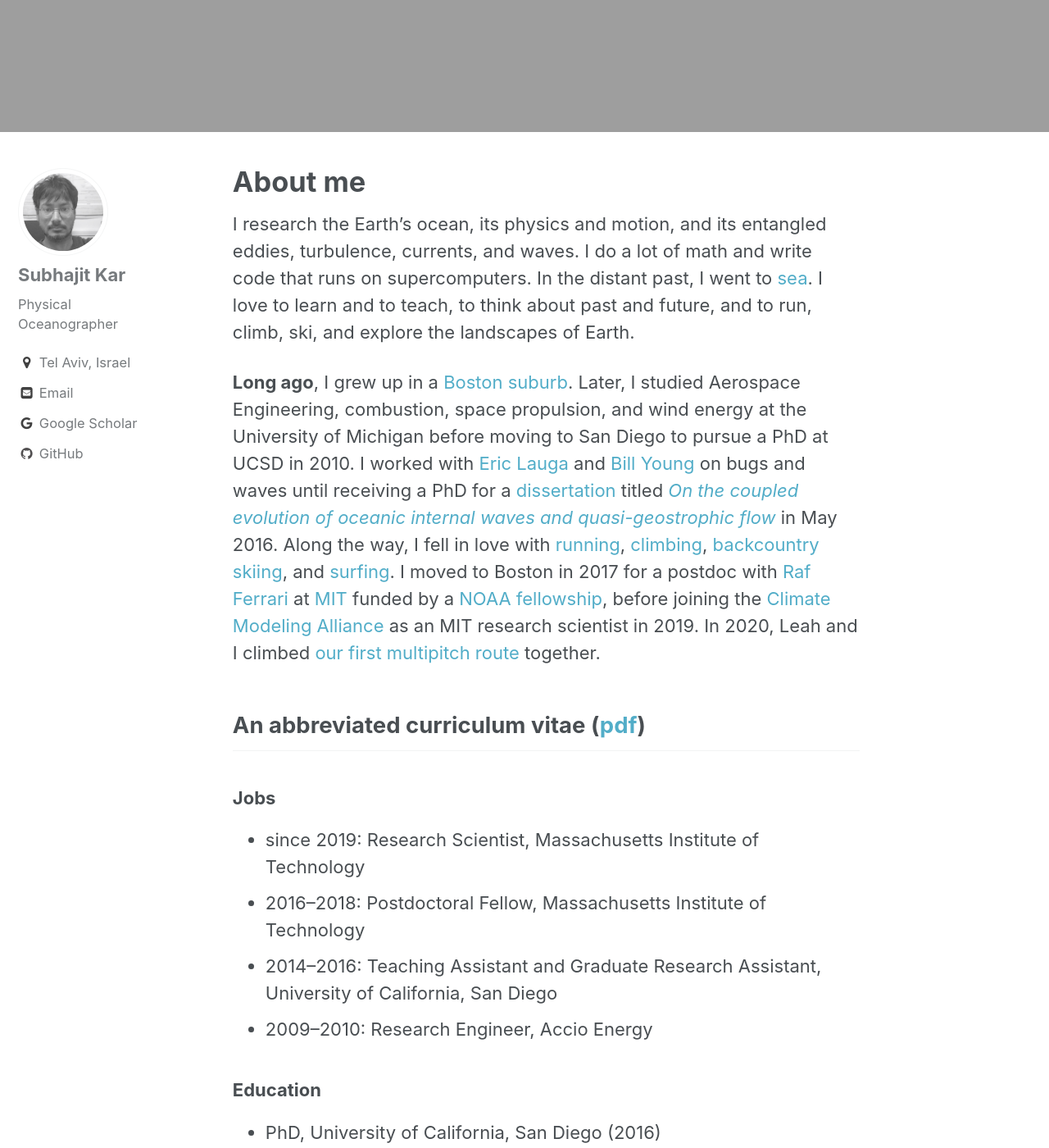
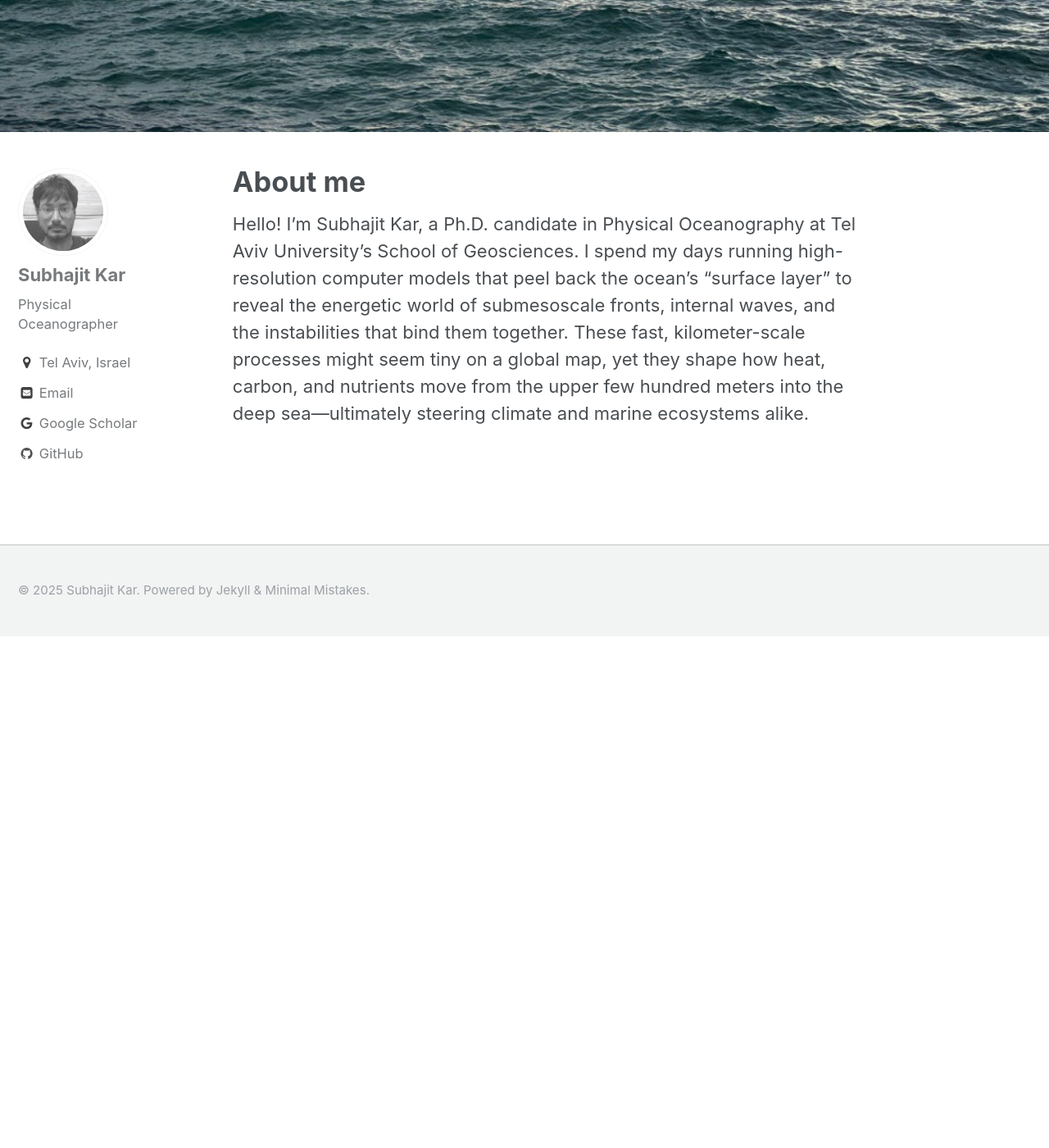
Before and after one commit to subhk/subhk.github.io, a Jekyll site: the page built from _pages/about.md, in a window 1280 px wide and 1400 px high, scrolled down 899 px. Shown: the whole window at 82% size. Built offline with Jekyll 4.4.1, drawn with Linux system fonts in a browser that asks for light colours; after the commit the page ends 1675 px from its top, so only the background shows below that; some of the changed text lies outside the part shown.

Commit message:
Update about.md

```diff
--- a/_pages/about.md
+++ b/_pages/about.md
@@ -1,70 +1,8 @@
 ---
 title: About me
 header:
-  image: /assets/images/starrysky.jpg
+  image: /assets/images/Medd.png
 permalink: /about/
 ---
 
-I research the Earth's ocean, its physics and motion, and
-its entangled eddies, turbulence, currents, and waves.
-I do a lot of math and write code that runs on supercomputers.
-In the distant past, I went to [sea].
-I love to learn and to teach, to think about past and future, and to
-run, climb, ski, and explore the landscapes of Earth.
-
-**Long ago**, I grew up in a [Boston suburb][wellesley].
-Later, I studied Aerospace Engineering, combustion, space propulsion,
-and wind energy at the University of Michigan before moving to San Diego to pursue a PhD at UCSD in 2010.
-I worked with [Eric Lauga] and [Bill Young] on bugs and waves until receiving a PhD for a
-[dissertation] titled
-[*On the coupled evolution of oceanic internal waves and quasi-geostrophic flow*][proquest] in May 2016.
-Along the way, I fell in love with [running], [climbing], [backcountry skiing], and [surfing].
-I moved to Boston in 2017 for a postdoc with [Raf Ferrari] at [MIT] funded by a [NOAA fellowship][NOAA Climate and Global Change Postdoctoral Fellowship],
-before joining the [Climate Modeling Alliance] as an MIT research scientist in 2019.
-In 2020, Leah and I climbed [our first multipitch route](https://www.mountainproject.com/route/106511942/endeavor) together.
-
-## An abbreviated curriculum vitae ([pdf][CV])
-
-### Jobs
-
-* since 2019: Research Scientist, Massachusetts Institute of Technology
-* 2016--2018: Postdoctoral Fellow, Massachusetts Institute of Technology
-* 2014--2016: Teaching Assistant and Graduate Research Assistant, University of California, San Diego
-* 2009--2010: Research Engineer, Accio Energy
-
-### Education
-
-* PhD, University of California, San Diego (2016)
-* MSE, University of Michigan, Ann Arbor (2010)
-* BSE, University of Michigan, Ann Arbor, *Magna Cum Laude* (2009)
-* Wellesley High School (2005)
-
-### Awards
-
-* NOAA Climate and Global Change Postdoctoral Fellowship (2016--2018)
-* Outstanding Teaching Assistant Award, Dept of Mech and Aero Engineering, UCSD (Spring 2016)
-* Focht-Powell Graduate Fellowship, UCSD (2010--2013)
-
-[running]: https://www.instagram.com/p/BmtDWqkFima/
-[climbing]: https://www.instagram.com/p/B9owtecnYl6/
-[backcountry skiing]: https://www.instagram.com/p/BBI_r4tjGXB/
-[surfing]: https://www.instagram.com/p/BITANs6h1d2/
-[sea]: https://www.instagram.com/p/BIVpnCXhKhW/
-[ice climbing]: https://www.instagram.com/p/BrePE11hyYb/
-[office]: https://www.instagram.com/p/BMrz7d5DoCJ/
-
-[wellesley]: https://en.wikipedia.org/wiki/Wellesley,_Massachusetts
-[Climate Modeling Alliance]: https://clima.caltech.edu
-[UCSD]: https://ucsd.edu/
-[MIT]: https://www.mit.edu/
-[large eddy simulation]: http://bit.ly/oceananigans
-[dissertation]: https://glwagner.github.io/publications#dissertation
-[proquest]: https://search.proquest.com/openview/ef72173747526fae401cdbdbcfdfc224/1?pq-origsite=gscholar&cbl=18750&diss=y
-[CV]: https://glwagner.github.io/assets/pdf/glw-curriculum-vitae.pdf
-[ever-changing currents]: http://oceanservice.noaa.gov/facts/eddy.html
-[subsurface internal waves]: https://en.wikipedia.org/wiki/Internal_wave
-[NOAA Climate and Global Change Postdoctoral Fellowship]: http://vsp.ucar.edu/cgc/current-awards-alumni
-[Raf Ferrari]: http://ferrari.mit.edu
-[Bill Young]: http://pordlabs.ucsd.edu/wryoung/
-[Eric Lauga]: http://www.damtp.cam.ac.uk/user/lauga/
-[bottom-enhanced ocean turbulence]: http://www.nature.com/nature/journal/v513/n7517/full/513179a.html
+Hello! I’m Subhajit Kar, a Ph.D. candidate in Physical Oceanography at Tel Aviv University’s School of Geosciences. I spend my days running high-resolution computer models that peel back the ocean’s “surface layer” to reveal the energetic world of submesoscale fronts, internal waves, and the instabilities that bind them together. These fast, kilometer-scale processes might seem tiny on a global map, yet they shape how heat, carbon, and nutrients move from the upper few hundred meters into the deep sea—ultimately steering climate and marine ecosystems alike.
```
